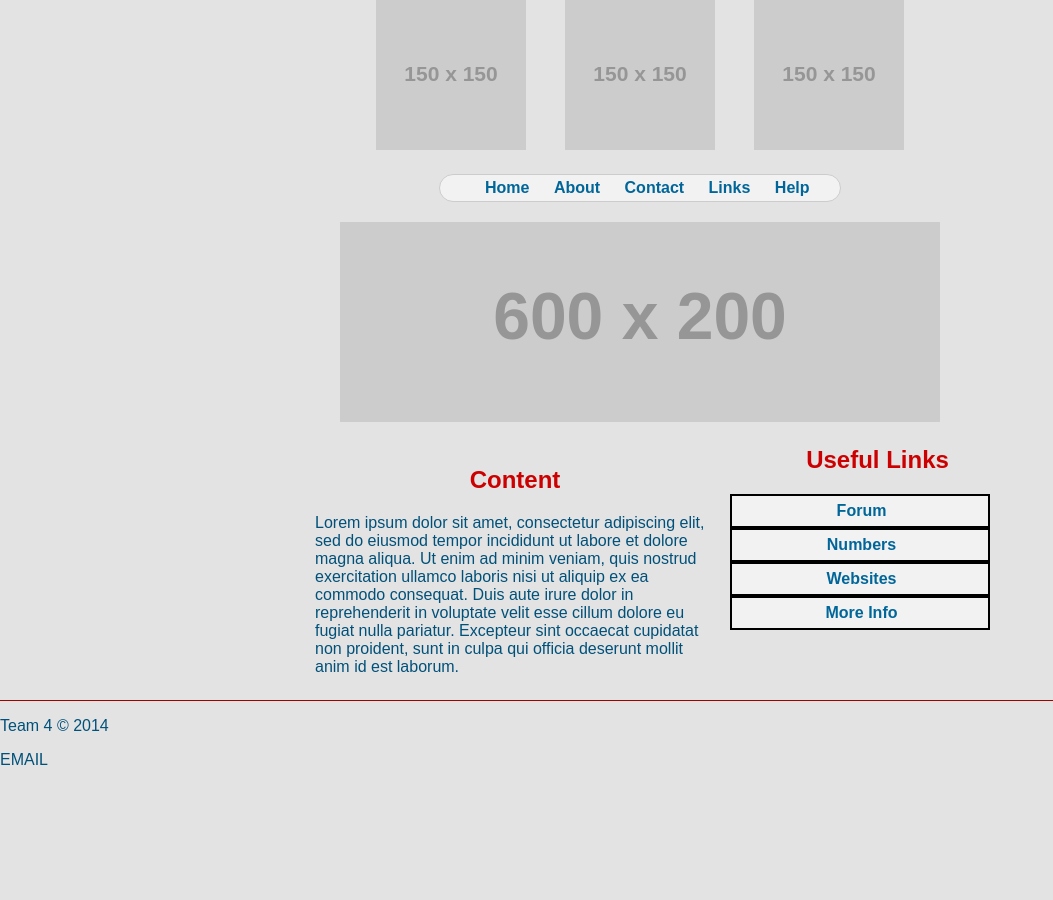
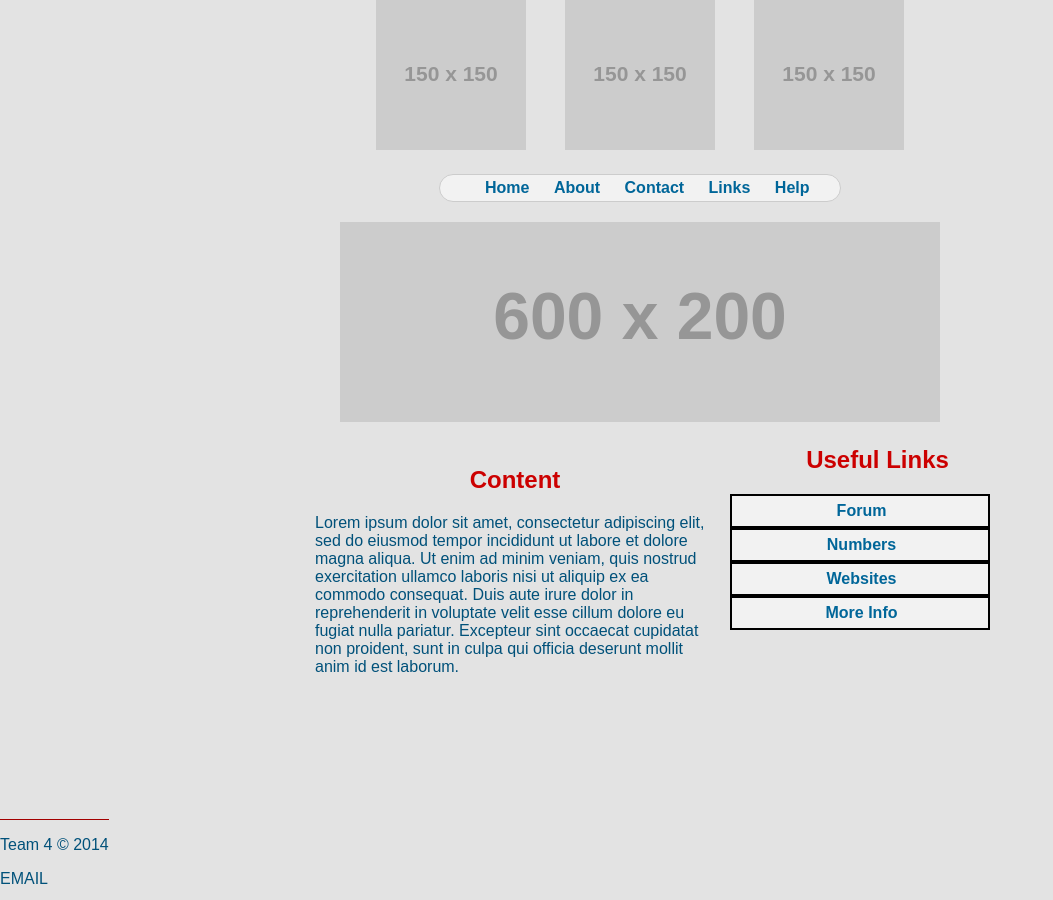
Before and after one commit to iinf362/team4, a Jekyll site: the page built from index.html, in a window 1280 px wide. Shown: the whole page, without its empty margins (0-1053 px from the left). Built offline with Jekyll 4.4.1, drawn with Linux system fonts in a browser that asks for light colours.

Commit message:
trying to keep the footer at the bottom

```diff
--- a/css/main.css
+++ b/css/main.css
@@ -1,7 +1,10 @@
 body {
 	background-color: #e3e3e3;
 }
-
+#wrapper {
+	min-height: 100%;
+	position: relative;
+}
 /*Header*/
 .head-container {
 	max-width: 1000px;
@@ -190,9 +193,13 @@
 
 /*Footer*/
 .footer {
+	position: absolute;
 	max-width:100%;
 	color: #00517a;
 	border-top: 1px solid #a30000;
+	height: 80px;
+	bottom: 0;
+	left: 0;
 }
 
 #bottom { clear:both;
--- a/index.html
+++ b/index.html
@@ -2,7 +2,7 @@
 title: Home
 layout: default
 ---
-
+    <div class="wrapper">
 <!--Header Formed Placeholders to content-->
         <div class="head-container">
             <img class="logo1" src="http://placehold.it/150x150" alt="">
@@ -53,3 +53,5 @@
 <br>
 <br>
 <br>
+
+    </div>
```
